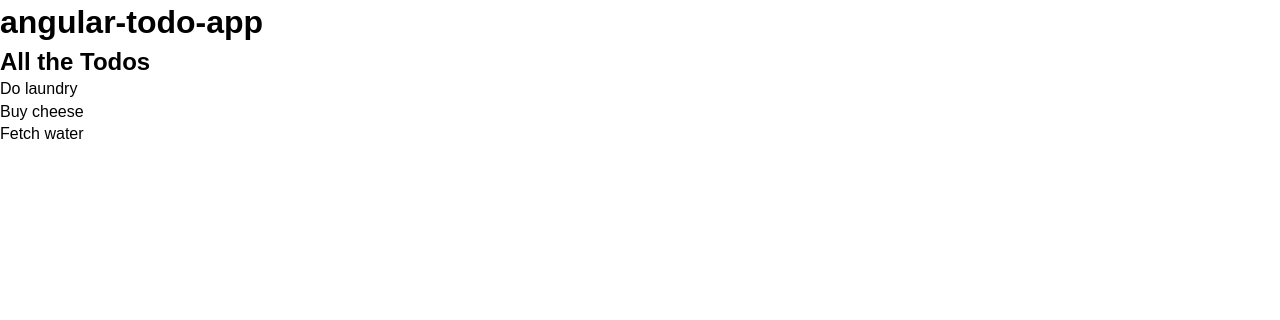
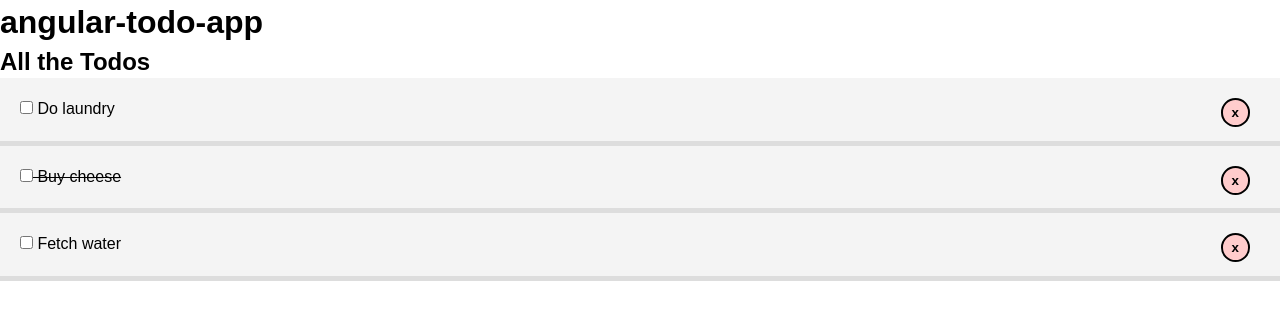
Before and after one commit to Danielandro/angular-todo-app, an Angular app: page / in a window 1280 px wide. Shown: the top 320 px of the page. Built offline with nearby package versions, Linux system fonts and the light colour scheme.

Commit message:
Add dynamic classes to todo items

```diff
--- a/src/app/components/todo-item/todo-item.component.css
+++ b/src/app/components/todo-item/todo-item.component.css
@@ -0,0 +1,21 @@
+.del {
+  background: #ffcccc;
+  color: #000;
+  border: 2px #000 solid;
+  border-radius: 50%;
+  padding: 5px 9px;
+  cursor: pointer;
+  float: right;
+  font-weight: bold;
+  margin-right: 10px;
+}
+
+.todo {
+  background-color: #f4f4f4;
+  padding: 20px;
+  border-bottom: 5px #ddd solid;
+}
+
+.is-complete {
+  text-decoration: line-through;
+}
--- a/src/app/components/todo-item/todo-item.component.html
+++ b/src/app/components/todo-item/todo-item.component.html
@@ -1 +1,7 @@
-<p>{{ todo.title }}</p>
+<div [ngClass]="setClasses()">
+  <p>
+    <input type="checkbox" />
+    {{ todo.title }}
+    <button class="del">x</button>
+  </p>
+</div>
--- a/src/app/components/todo-item/todo-item.component.ts
+++ b/src/app/components/todo-item/todo-item.component.ts
@@ -8,6 +8,16 @@
 })
 export class TodoItemComponent implements OnInit {
   constructor() {}
+  // add Input decorator to pass data
   @Input() todo: Todo;
   ngOnInit() {}
+
+  // Add dynamic classes
+  setClasses() {
+    let classes = {
+      todo: true,
+      "is-complete": this.todo.completed
+    };
+    return classes;
+  }
 }
```
